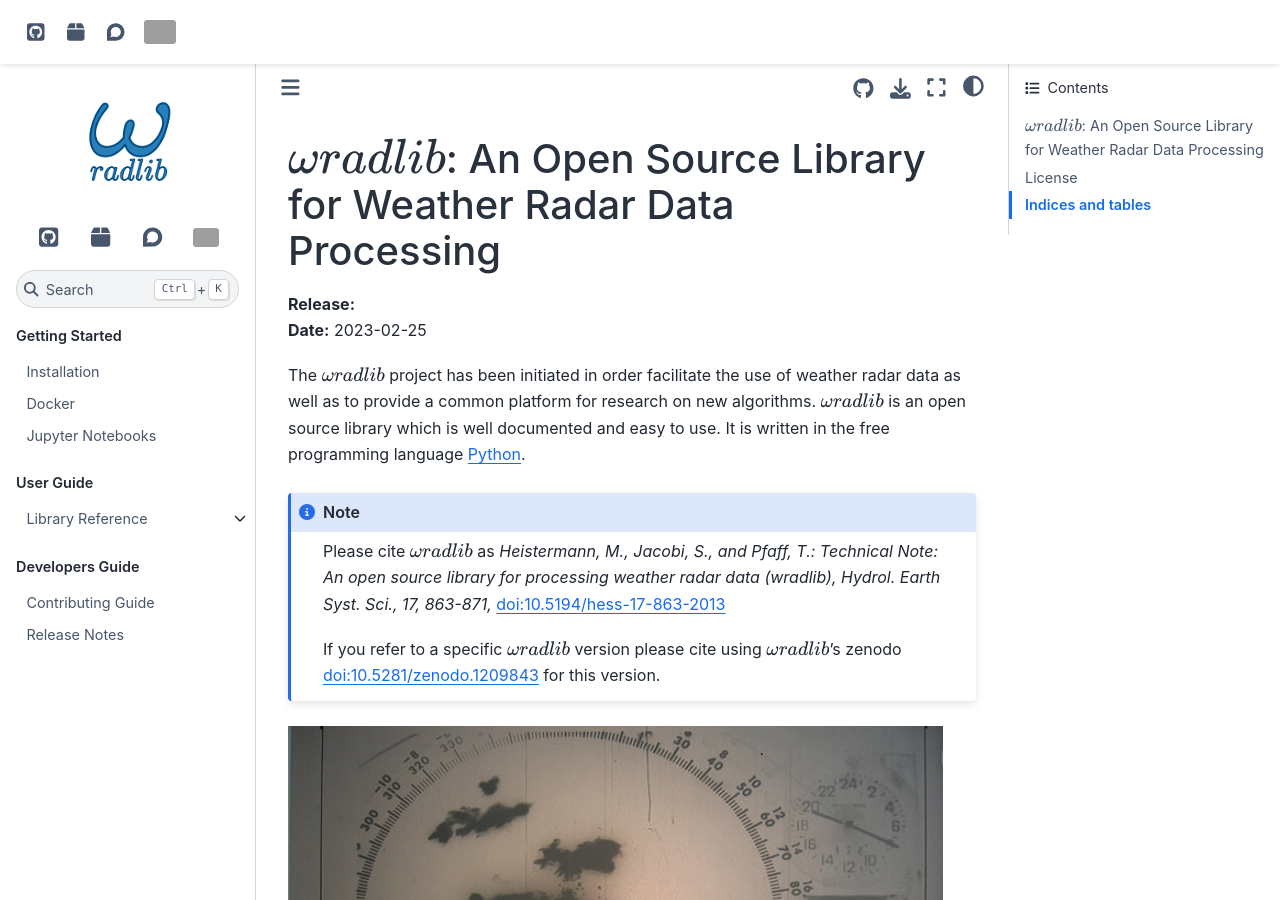
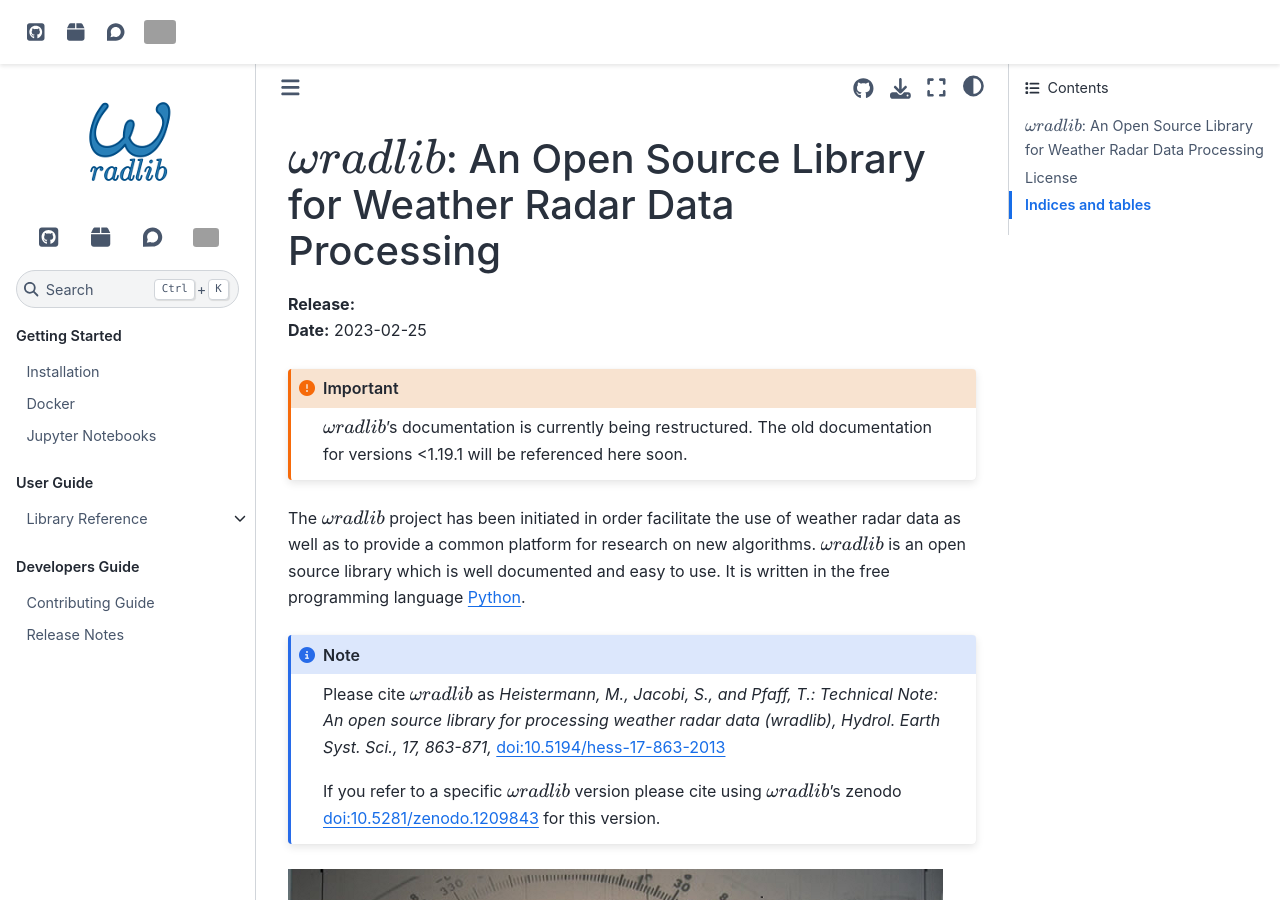
Before and after one commit to wradlib/wradlib, a Sphinx documentation site: the page built from doc/index.md, in a window 1280 px wide and 900 px high. Built offline with Sphinx 7.4.7 and the Sphinx Book theme 1.1.4, drawn with Linux system fonts in a browser that asks for light colours; pages that are not in the unit, such as notebooks, are missing from menus; the version number could not be read and is left out; grey boxes are pictures that could not be loaded.

Commit message:
MNT: add note to first doc-page on restructuring

````diff
--- a/doc/index.md
+++ b/doc/index.md
@@ -35,6 +35,9 @@
 release_notes
 ```
 
+:::{important}
+{{wradlib}}'s documentation is currently being restructured. The old documentation for versions <1.19.1 will be referenced here soon.
+:::
 
 The {{wradlib}} project has been initiated in order facilitate the use of weather radar data as well as to provide a common platform for research on new algorithms. {{wradlib}} is an open source library which is well documented and easy to use. It is written in the free programming language [Python](https://www.python.org).
 
````
